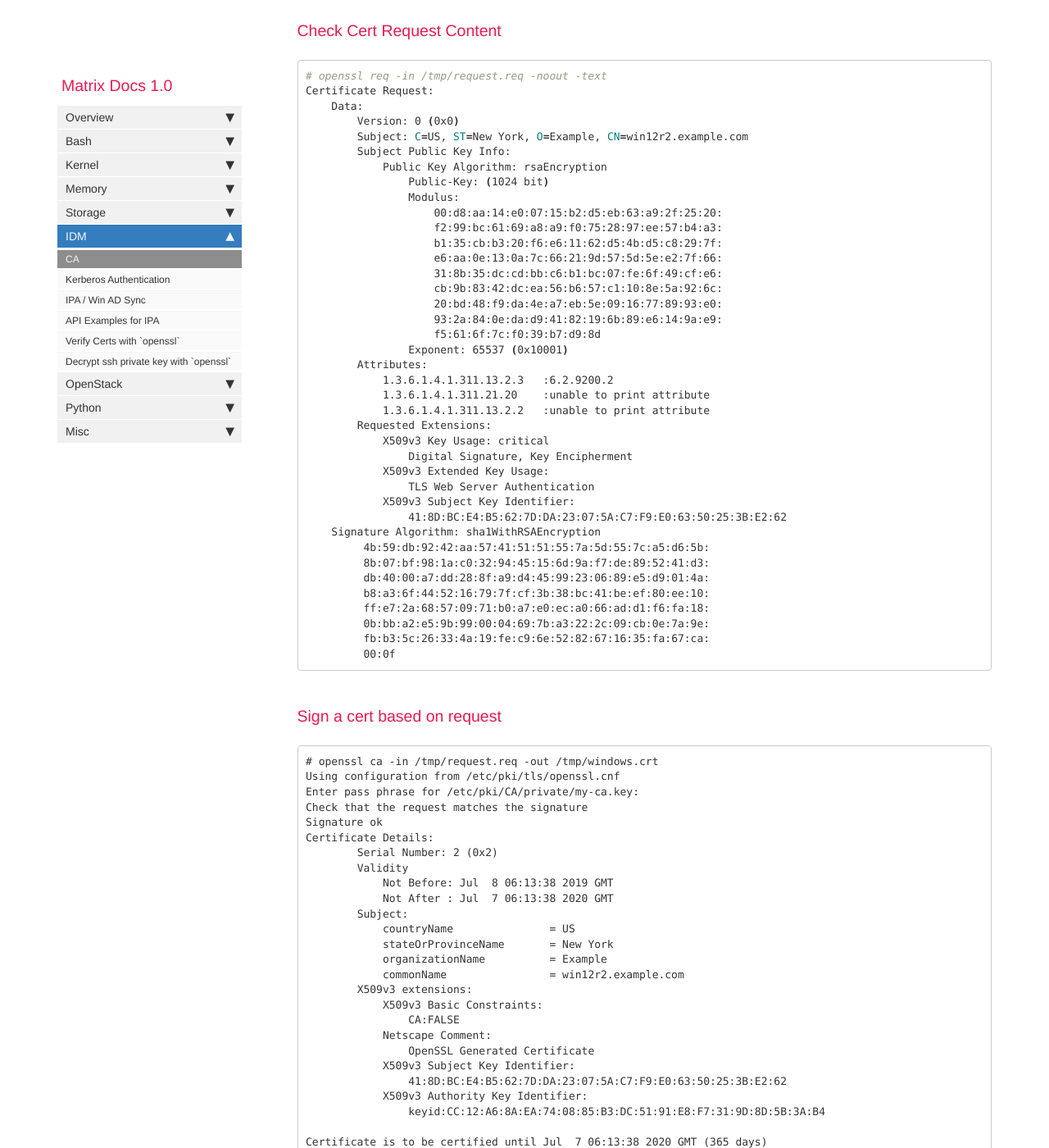
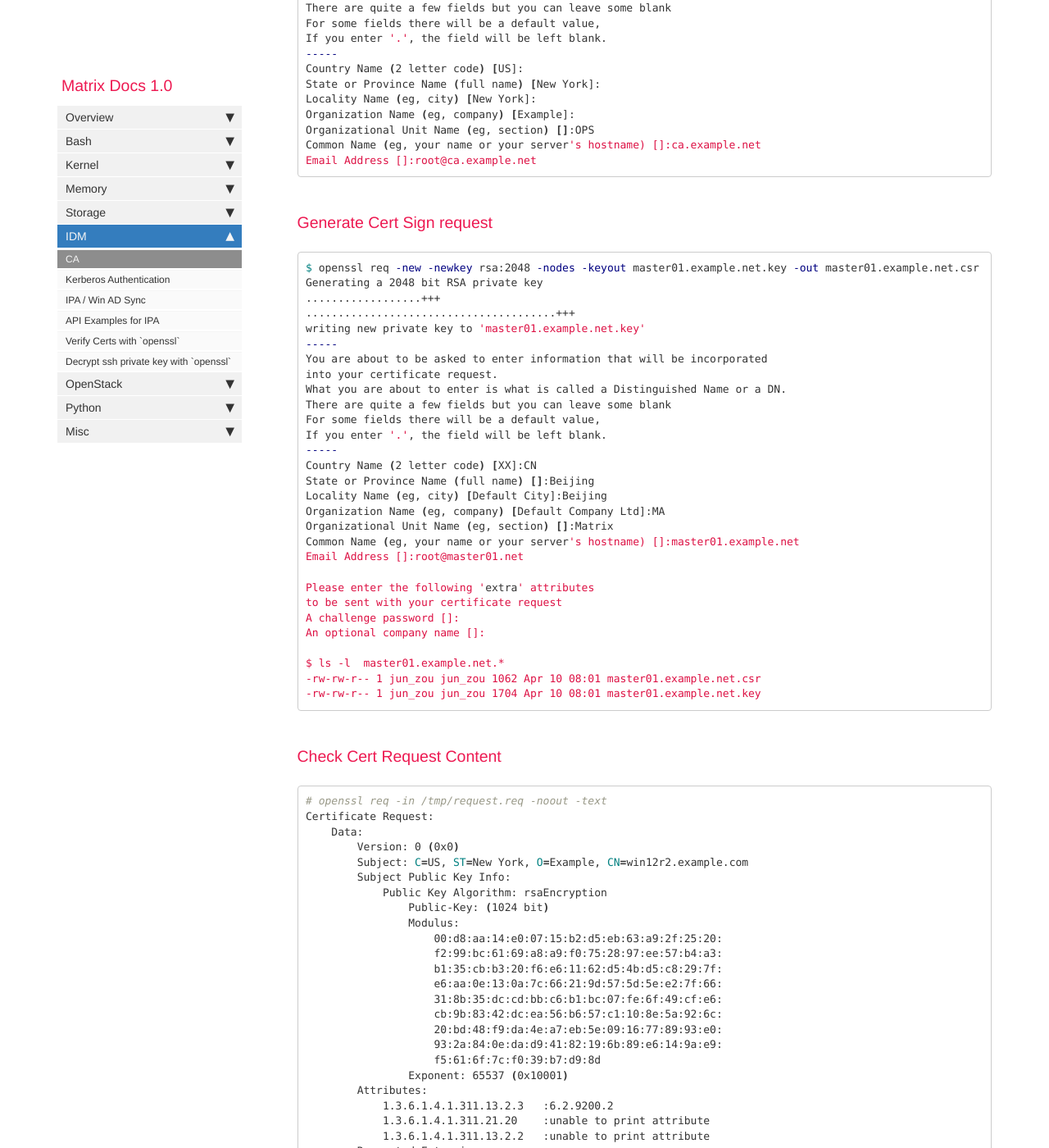
Before and after one commit to matrixzj/documentations, a Jekyll site: the page built from pages/idm/idm_CA.md, in a window 1280 px wide and 1400 px high, scrolled down 2543 px. Shown: the whole window at 82% size. Built offline with Jekyll 4.4.1, drawn with Linux system fonts in a browser that asks for light colours; comment, search, counter and statistics services are not loaded; some of the changed text lies outside the part shown.

Commit message:
There are 1 files have been modified at 2022-04-10 08:07:42 . 	-rw-rw-r--. 1 jzou jzou 12664 Apr 10 08:06 pages/idm/idm_CA.md No files have been added. No files have been deleted. No file type has been changed.

````diff
--- a/pages/idm/idm_CA.md
+++ b/pages/idm/idm_CA.md
@@ -2,7 +2,7 @@
 title: CA(Certificate Authority)
 tags: [idm]
 keywords: certs, tls, ssl
-last_updated: April 11th, 2020
+last_updated: Apr 10, 2022
 summary: "Self-signed CA Setup"
 sidebar: mydoc_sidebar
 permalink: idm_ca.html
@@ -52,24 +53,24 @@ commonName              = supplied
 emailAddress            = optional
 ```
 
-### Generate CA pricate key / public cert
+## Generate CA pricate key / public cert
 
-#### Create all directories needed
+### Create all directories needed
 ```
 # mkdir /etc/pki/CA/{certs,crl,newcerts}
 ```
 
-#### Create an empty certificate index:
+### Create an empty certificate index:
 ```
 # touch /etc/pki/CA/index.txt
 ```
 
-#### In addition, create a file to indicate the next certificate serial number to be issued:
+### In addition, create a file to indicate the next certificate serial number to be issued:
 ```
 # echo 01 > /etc/pki/CA/serial
 ```
 
-#### Generate CA private key
+### Generate CA private key
 ```
 # (umask 077; openssl genrsa -out /etc/pki/CA/private/my-ca.key -des3 2048)
 Generating RSA private key, 2048 bit long modulus
@@ -80,7 +81,7 @@ Enter pass phrase for /etc/pki/CA/private/my-ca.key:
 Verifying - Enter pass phrase for /etc/pki/CA/private/my-ca.key:
 ```
 
-#### Generate CA public key
+### Generate CA public key
 
 ```bash
 # openssl req -new -x509 -key /etc/pki/CA/private/my-ca.key -days 365 > /etc/pki/CA/my-ca.crt
@@ -99,6 +100,39 @@ Organization Name (eg, company) [Example]:
 Organizational Unit Name (eg, section) []:OPS
 Common Name (eg, your name or your server's hostname) []:ca.example.net
 Email Address []:root@ca.example.net
+```
+
+### Generate Cert Sign request
+```bash
+$ openssl req -new -newkey rsa:2048 -nodes -keyout master01.example.net.key -out master01.example.net.csr
+Generating a 2048 bit RSA private key
+..................+++
+.......................................+++
+writing new private key to 'master01.example.net.key'
+-----
+You are about to be asked to enter information that will be incorporated
+into your certificate request.
+What you are about to enter is what is called a Distinguished Name or a DN.
+There are quite a few fields but you can leave some blank
+For some fields there will be a default value,
+If you enter '.', the field will be left blank.
+-----
+Country Name (2 letter code) [XX]:CN
+State or Province Name (full name) []:Beijing
+Locality Name (eg, city) [Default City]:Beijing
+Organization Name (eg, company) [Default Company Ltd]:MA
+Organizational Unit Name (eg, section) []:Matrix
+Common Name (eg, your name or your server's hostname) []:master01.example.net
+Email Address []:root@master01.net
+
+Please enter the following 'extra' attributes
+to be sent with your certificate request
+A challenge password []:
+An optional company name []:
+
+$ ls -l  master01.example.net.*
+-rw-rw-r-- 1 jun_zou jun_zou 1062 Apr 10 08:01 master01.example.net.csr
+-rw-rw-r-- 1 jun_zou jun_zou 1704 Apr 10 08:01 master01.example.net.key
 ```
 
 ### Check Cert Request Content
````
Also changed, not shown: other parts of pages/idm/idm_CA.md (+1 -0 lines).
